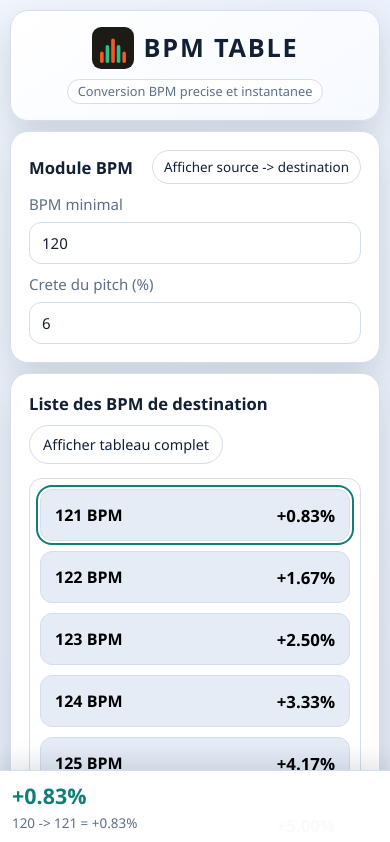
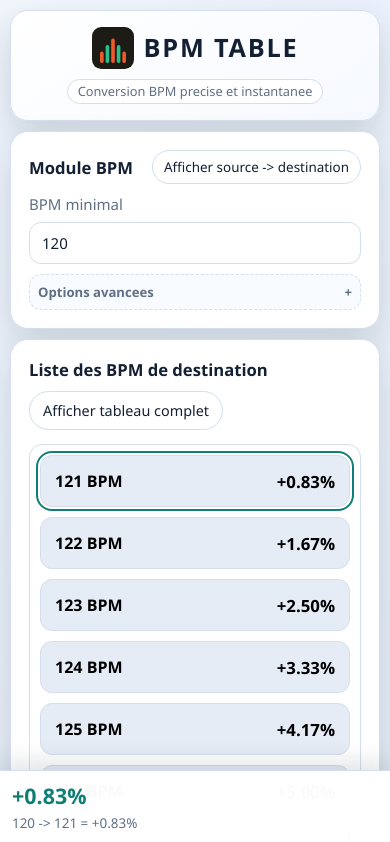
Before and after one commit to stxtxm/bpm-table, a React (Vite) app: page / in a window 390 px wide. Shown: the top 842 px of the page. Built offline with nearby package versions, Linux system fonts and the light colour scheme.

Commit message:
fix: improve small-mobile table and BPM input workflow

```diff
--- a/src/App.tsx
+++ b/src/App.tsx
@@ -37,7 +37,9 @@ const commitOnEnter = (
   commit: (value: string) => void
 ) => {
   if (event.key === 'Enter') {
+    event.preventDefault();
     commit(event.currentTarget.value);
+    event.currentTarget.blur();
   }
 };
 
@@ -50,6 +52,7 @@ type NumberFieldProps = {
   inputMode: 'numeric' | 'decimal';
   onValueChange: (value: string) => void;
   onCommit: (value: string) => void;
+  className?: string;
 };
 
 function NumberField({
@@ -61,9 +64,10 @@ function NumberField({
   inputMode,
   onValueChange,
   onCommit,
+  className,
 }: NumberFieldProps) {
   return (
-    <label>
+    <label className={className}>
       {label}
       <input
         type="number"
@@ -75,6 +79,7 @@ function NumberField({
         onBlur={(event) => onCommit(event.currentTarget.value)}
         onKeyDown={(event) => commitOnEnter(event, onCommit)}
         inputMode={inputMode}
+        enterKeyHint="done"
       />
     </label>
   );
@@ -316,16 +321,6 @@ export default function App() {
             onCommit={commitBpmMin}
             inputMode="numeric"
           />
-          <NumberField
-            label="Crete du pitch (%)"
-            min={0}
-            max={50}
-            step={0.1}
-            value={pitchInput}
-            onValueChange={setPitchInput}
-            onCommit={commitPitch}
-            inputMode="decimal"
-          />
           {!isMobileViewport && (
             <div className="legend">
               {legendItems.map((item) => (
@@ -337,6 +332,22 @@ export default function App() {
             </div>
           )}
         </div>
+        <details className="advanced-pitch">
+          <summary>Options avancees</summary>
+          <div className="advanced-pitch-body">
+            <NumberField
+              className="pitch-field"
+              label="Crete du pitch (%)"
+              min={0}
+              max={50}
+              step={0.1}
+              value={pitchInput}
+              onValueChange={setPitchInput}
+              onCommit={commitPitch}
+              inputMode="decimal"
+            />
+          </div>
+        </details>
 
         {showLookupModule && (
           <div id="lookup-module" className="lookup-card">
--- a/src/styles.scss
+++ b/src/styles.scss
@@ -204,7 +204,7 @@ body {
 
   .controls-row {
     display: grid;
-    grid-template-columns: repeat(2, minmax(130px, 170px)) minmax(0, 1fr);
+    grid-template-columns: minmax(130px, 170px) minmax(0, 1fr);
     gap: 12px;
     align-items: end;
   }
@@ -299,6 +299,50 @@ body {
   .lookup-label {
     font-size: 0.88rem;
     color: var(--muted);
+  }
+
+  .advanced-pitch {
+    border: 1px dashed var(--border);
+    border-radius: 12px;
+    background: #f8fbff;
+    padding: 8px 10px;
+    margin-top: -2px;
+
+    summary {
+      cursor: pointer;
+      color: var(--muted);
+      font-size: 0.82rem;
+      font-weight: 600;
+      list-style: none;
+      user-select: none;
+    }
+
+    summary::-webkit-details-marker {
+      display: none;
+    }
+
+    summary::after {
+      content: '+';
+      float: right;
+    }
+
+    &[open] summary::after {
+      content: '-';
+    }
+
+    .advanced-pitch-body {
+      margin-top: 10px;
+      max-width: 210px;
+    }
+
+    .pitch-field {
+      opacity: 0.86;
+      font-size: 0.88rem;
+    }
+
+    .pitch-field input {
+      background: #fbfdff;
+    }
   }
 }
 
@@ -627,6 +671,15 @@ body {
     .legend {
       display: none;
     }
+
+    .advanced-pitch {
+      margin-top: 0;
+      padding: 8px;
+
+      .advanced-pitch-body {
+        max-width: none;
+      }
+    }
   }
 
   .lookup-card {
@@ -689,11 +742,16 @@ body {
   }
 
   .bpmtable {
+    width: max-content;
+    min-width: 100%;
+    table-layout: auto;
+
     th,
     td {
-      min-width: 56px;
-      padding: 6px;
-      font-size: 0.78rem;
+      min-width: 60px;
+      padding: 6px 7px;
+      font-size: 0.8rem;
+      white-space: nowrap;
     }
   }
 }
```
